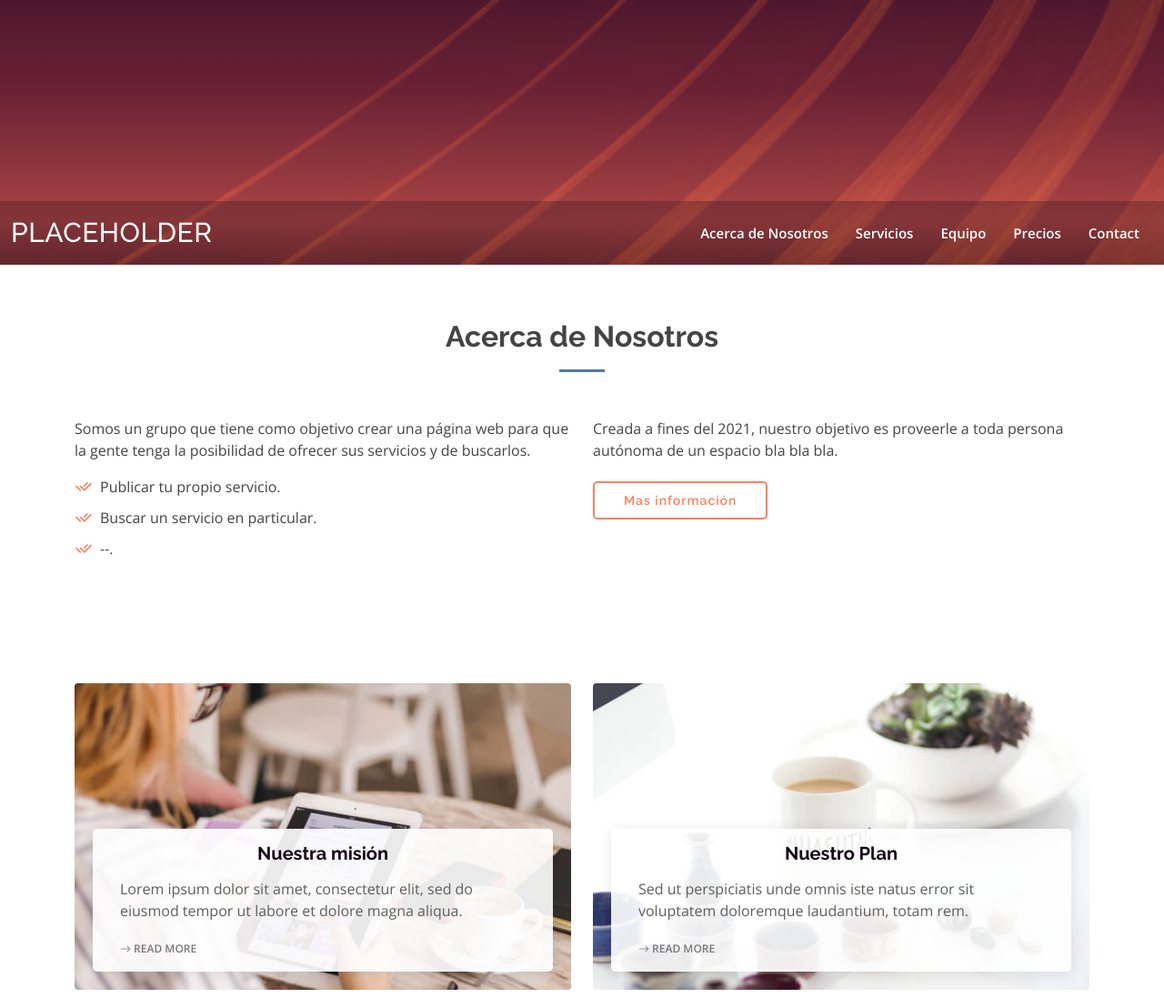
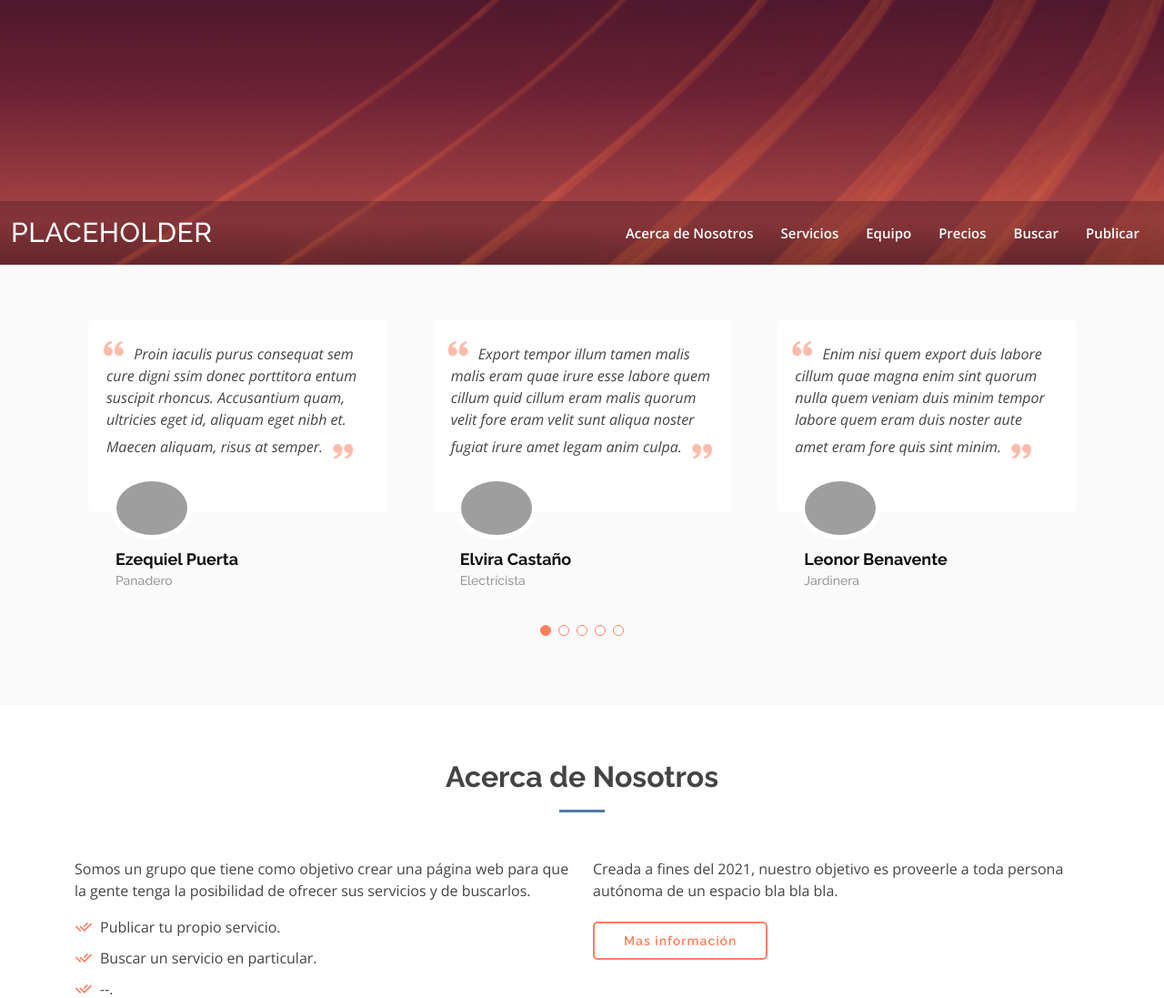
Before and after one commit to GinoLong/proyecto_fpescar, a PHP site: page /index.html in a window 1280 px wide. Shown: the part 509-1606 px from the top of the page at 91% size. Run offline with PHP 8.4, Linux system fonts and the light colour scheme; grey boxes are pictures that could not be loaded.

Commit message:
carrousel index, creacion publicar form e insercion de datos placeholder en db

```diff
--- a/assets/css/style.css
+++ b/assets/css/style.css
@@ -501,6 +501,75 @@ section {
   margin-bottom: 0;
   color: #919191;
   font-size: 14px;
+}
+
+/*--------------------------------------------------------------
+# Featured
+--------------------------------------------------------------*/
+.featured .featured-carousel, .featured .featured-slider {
+  overflow: hidden;
+}
+.featured .testimonial-item {
+  box-sizing: content-box;
+  min-height: 320px;
+}
+.featured .testimonial-item .testimonial-img {
+  width: 90px;
+  border-radius: 50%;
+  margin: -40px 0 0 40px;
+  position: relative;
+  z-index: 2;
+  border: 6px solid #fff;
+}
+.featured .testimonial-item h3 {
+  font-size: 18px;
+  font-weight: bold;
+  margin: 10px 0 5px 45px;
+  color: #111;
+}
+.featured .testimonial-item h4 {
+  font-size: 14px;
+  color: #999;
+  margin: 0 0 0 45px;
+}
+.featured .testimonial-item .quote-icon-left, .featured .testimonial-item .quote-icon-right {
+  color: #ffbbaa;
+  font-size: 26px;
+}
+.featured .testimonial-item .quote-icon-left {
+  display: inline-block;
+  left: -5px;
+  position: relative;
+}
+.featured .testimonial-item .quote-icon-right {
+  display: inline-block;
+  right: -5px;
+  position: relative;
+  top: 10px;
+}
+.featured .testimonial-item p {
+  font-style: italic;
+  margin: 0 15px 0 15px;
+  padding: 20px 20px 60px 20px;
+  background: #fff;
+  position: relative;
+  border-radius: 6px;
+  position: relative;
+  z-index: 1;
+}
+.featured .swiper-pagination {
+  margin-top: 20px;
+  position: relative;
+}
+.featured .swiper-pagination .swiper-pagination-bullet {
+  width: 12px;
+  height: 12px;
+  background-color: #fff;
+  opacity: 1;
+  border: 1px solid #ff7f5d;
+}
+.featured .swiper-pagination .swiper-pagination-bullet-active {
+  background-color: #ff7f5d;
 }
 
 /*--------------------------------------------------------------
@@ -1111,64 +1149,59 @@ section {
   padding: 15px;
   font-weight: 600;
 }
-.contact .php-email-form .loading {
+.publish .php-email-form .loading {
   display: none;
-  background: #fff;
   text-align: center;
   padding: 15px;
 }
-.contact .php-email-form .loading:before {
+.publish .php-email-form .loading:before {
   content: "";
   display: inline-block;
   border-radius: 50%;
   width: 24px;
   height: 24px;
   margin: 0 10px -6px 0;
-  border: 3px solid #18d26e;
-  border-top-color: #eee;
+  border: 3px solid #cda45e;
+  border-top-color: #1a1814;
   -webkit-animation: animate-loading 1s linear infinite;
   animation: animate-loading 1s linear infinite;
 }
-.contact .php-email-form input, .contact .php-email-form textarea {
-  border-radius: 4px;
+.publish .php-email-form input, .publish .php-email-form textarea {
+  border-radius: 0;
   box-shadow: none;
   font-size: 14px;
+  background: #0c0b09;
+  border-color: #625b4b;
+  color: white;
 }
-.contact .php-email-form input:focus, .contact .php-email-form textarea:focus {
-  border-color: #ff7f5d;
+.publish .php-email-form input::-webkit-input-placeholder, .publish .php-email-form textarea::-webkit-input-placeholder {
+  color: #a49b89;
 }
-.contact .php-email-form input {
+.publish .php-email-form input::-moz-placeholder, .publish .php-email-form textarea::-moz-placeholder {
+  color: #a49b89;
+}
+.publish .php-email-form input::placeholder, .publish .php-email-form textarea::placeholder {
+  color: #a49b89;
+}
+.publish .php-email-form input:focus, .publish .php-email-form textarea:focus {
+  border-color: #cda45e;
+}
+.publish .php-email-form input {
   height: 44px;
 }
-.contact .php-email-form textarea {
+.publish .php-email-form textarea {
   padding: 10px 12px;
 }
-.contact .php-email-form button[type=submit] {
-  background: #ff7f5d;
+.publish .php-email-form button[type=submit] {
+  background: #cda45e;
   border: 0;
-  padding: 10px 24px;
+  padding: 10px 35px;
   color: #fff;
   transition: 0.4s;
-  border-radius: 4px;
+  border-radius: 50px;
 }
-.contact .php-email-form button[type=submit]:hover {
-  background: #ff9377;
-}
-@-webkit-keyframes animate-loading {
-  0% {
-    transform: rotate(0deg);
-  }
-  100% {
-    transform: rotate(360deg);
-  }
-}
-@keyframes animate-loading {
-  0% {
-    transform: rotate(0deg);
-  }
-  100% {
-    transform: rotate(360deg);
-  }
+.publish .php-email-form button[type=submit]:hover {
+  background: #d3af71;
 }
 
 /*--------------------------------------------------------------
--- a/assets/js/main.js
+++ b/assets/js/main.js
@@ -163,6 +163,35 @@
   });
 
   /**
+   * Featured slider
+   */
+   new Swiper('.featured-slider', {
+    speed: 600,
+    loop: true,
+    autoplay: {
+      delay: 5000,
+      disableOnInteraction: false
+    },
+    slidesPerView: 'auto',
+    pagination: {
+      el: '.swiper-pagination',
+      type: 'bullets',
+      clickable: true
+    },
+    breakpoints: {
+      320: {
+        slidesPerView: 1,
+        spaceBetween: 20
+      },
+
+      1200: {
+        slidesPerView: 3,
+        spaceBetween: 20
+      }
+    }
+  });
+
+  /**
    * Testimonials slider
    */
   new Swiper('.testimonials-slider', {
--- a/index.html
+++ b/index.html
@@ -60,7 +60,8 @@
           <li><a class="nav-link scrollto" href="#services">Servicios</a></li>
           <li><a class="nav-link scrollto" href="#team">Equipo</a></li>
           <li><a class="nav-link scrollto" href="#pricing">Precios</a></li>
-          <li><a class="nav-link scrollto" href="#contact">Contact</a></li>
+          <li><a class="nav-link scrollto" href="#contact">Buscar</a></li>
+          <li><a class="nav-link scrollto" href="publicar.html">Publicar</a></li>
         </ul>
         <i class="bi bi-list mobile-nav-toggle"></i>
       </nav><!-- .navbar -->
@@ -76,6 +77,87 @@
   </header><!-- End Header -->
 
   <main id="main">
+
+    <!-- ======= Featured Section ======= -->
+    <section id="featured" class="featured section-bg">
+      <div class="container">
+
+        <div class="featured-slider swiper" data-aos="fade-up" data-aos-delay="100">
+          <div class="swiper-wrapper">
+
+            <div class="swiper-slide">
+              <div class="testimonial-item">
+                <p>
+                  <i class="bx bxs-quote-alt-left quote-icon-left"></i>
+                  Proin iaculis purus consequat sem cure digni ssim donec porttitora entum suscipit rhoncus. Accusantium quam, ultricies eget id, aliquam eget nibh et. Maecen aliquam, risus at semper.
+                  <i class="bx bxs-quote-alt-right quote-icon-right"></i>
+                </p>
+                <img src="assets/img/featured/featured-1.jpg" class="testimonial-img" alt="">
+                <h3>Ezequiel Puerta</h3>
+                <h4>Panadero</h4>
+              </div>
+            </div><!-- End featured item -->
+
+            <div class="swiper-slide">
+              <div class="testimonial-item">
+                <p>
+                  <i class="bx bxs-quote-alt-left quote-icon-left"></i>
+                  Export tempor illum tamen malis malis eram quae irure esse labore quem cillum quid cillum eram malis quorum velit fore eram velit sunt aliqua noster fugiat irure amet legam anim culpa.
+                  <i class="bx bxs-quote-alt-right quote-icon-right"></i>
+                </p>
+                <img src="assets/img/featured/featured-2.jpg" class="testimonial-img" alt="">
+                <h3>Elvira Castaño</h3>
+                <h4>Electricista</h4>
+              </div>
+            </div><!-- End featured item -->
+
+            <div class="swiper-slide">
+              <div class="testimonial-item">
+                <p>
+                  <i class="bx bxs-quote-alt-left quote-icon-left"></i>
+                  Enim nisi quem export duis labore cillum quae magna enim sint quorum nulla quem veniam duis minim tempor labore quem eram duis noster aute amet eram fore quis sint minim.
+                  <i class="bx bxs-quote-alt-right quote-icon-right"></i>
+                </p>
+                <img src="assets/img/featured/featured-3.jpg" class="testimonial-img" alt="">
+                <h3>Leonor Benavente</h3>
+                <h4>Jardinera</h4>
+              </div>
+            </div><!-- End featured item -->
+
+            <div class="swiper-slide">
+              <div class="testimonial-item">
+                <p>
+                  <i class="bx bxs-quote-alt-left quote-icon-left"></i>
+                  Fugiat enim eram quae cillum dolore dolor amet nulla culpa multos export minim fugiat minim velit minim dolor enim duis veniam ipsum anim magna sunt elit fore quem dolore labore illum veniam.
+                  <i class="bx bxs-quote-alt-right quote-icon-right"></i>
+                </p>
+                <img src="assets/img/featured/featured-4.jpg" class="testimonial-img" alt="">
+                <h3>Ibon Prieto</h3>
+                <h4>Programador Full-Stack</h4>
+              </div>
+            </div><!-- End featured item -->
+
+            <div class="swiper-slide">
+              <div class="testimonial-item">
+                <p>
+                  <i class="bx bxs-quote-alt-left quote-icon-left"></i>
+                  Quis quorum aliqua sint quem legam fore sunt eram irure aliqua veniam tempor noster veniam enim culpa labore duis sunt culpa nulla illum cillum fugiat legam esse veniam culpa fore nisi cillum quid.
+                  <i class="bx bxs-quote-alt-right quote-icon-right"></i>
+                </p>
+                <img src="assets/img/featured/featured-5.jpg" class="testimonial-img" alt="">
+                <h3>Marcel Taboada</h3>
+                <h4>Gasista</h4>
+              </div>
+            </div><!-- End featured item -->
+
+          </div>
+          <div class="swiper-pagination"></div>
+        </div>
+
+      </div>
+    </section>
+    <!-- End Featured Section -->
+
 
     <!-- ======= About Section ======= -->
     <section id="about" class="about">
@@ -105,39 +187,8 @@
         </div>
 
       </div>
-    </section><!-- End About Section -->
-
-    <!-- ======= Counts Section ======= -->
-    <!-- <section id="counts" class="counts">
-      <div class="container">
-
-        <div class="row counters">
-
-          <div class="col-lg-3 col-6 text-center">
-            <span data-purecounter-start="0" data-purecounter-end="232" data-purecounter-duration="1" class="purecounter"></span>
-            <p>Clients</p>
-          </div>
-
-          <div class="col-lg-3 col-6 text-center">
-            <span data-purecounter-start="0" data-purecounter-end="521" data-purecounter-duration="1" class="purecounter"></span>
-            <p>Projects</p>
-          </div>
-
-          <div class="col-lg-3 col-6 text-center">
-            <span data-purecounter-start="0" data-purecounter-end="1463" data-purecounter-duration="1" class="purecounter"></span>
-            <p>Hours Of Support</p>
-          </div>
-
-          <div class="col-lg-3 col-6 text-center">
-            <span data-purecounter-start="0" data-purecounter-end="15" data-purecounter-duration="1" class="purecounter"></span>
-            <p>Hard Workers</p>
-          </div>
-
-        </div>
-
-      </div>
-    </section> -->
-    <!-- End Counts Section -->
+    </section>
+    <!-- End About Section -->
 
     <!-- ======= Our Values Section ======= -->
     <section id="our-values" class="our-values">
@@ -601,7 +652,7 @@
     </section><!-- End Frequently Asked Questions Section -->
 
     <!-- ======= Contact Section ======= -->
-    <section id="contact" class="contact">
+    <!-- <section id="contact" class="contact">
       <div class="container">
 
         <div class="section-title">
@@ -669,7 +720,8 @@
         </div>
 
       </div>
-    </section><!-- End Contact Section -->
+    </section> -->
+    <!-- End Contact Section -->
 
   </main><!-- End #main -->
 
--- a/index.php
+++ /dev/null
@@ -1,3 +0,0 @@
-<?php
-
-echo 'Hola' . '<br>';
```
Also changed, not shown: other parts of assets/css/style.css (+13 -44 lines), forms/contact.php (deleted, +0 -41 lines), publicar.html (added, +153 -0 lines), assets/img/clients/fundacion.png (added), documentacion/Maquetado Index.png, forms/Readme.txt (deleted).
